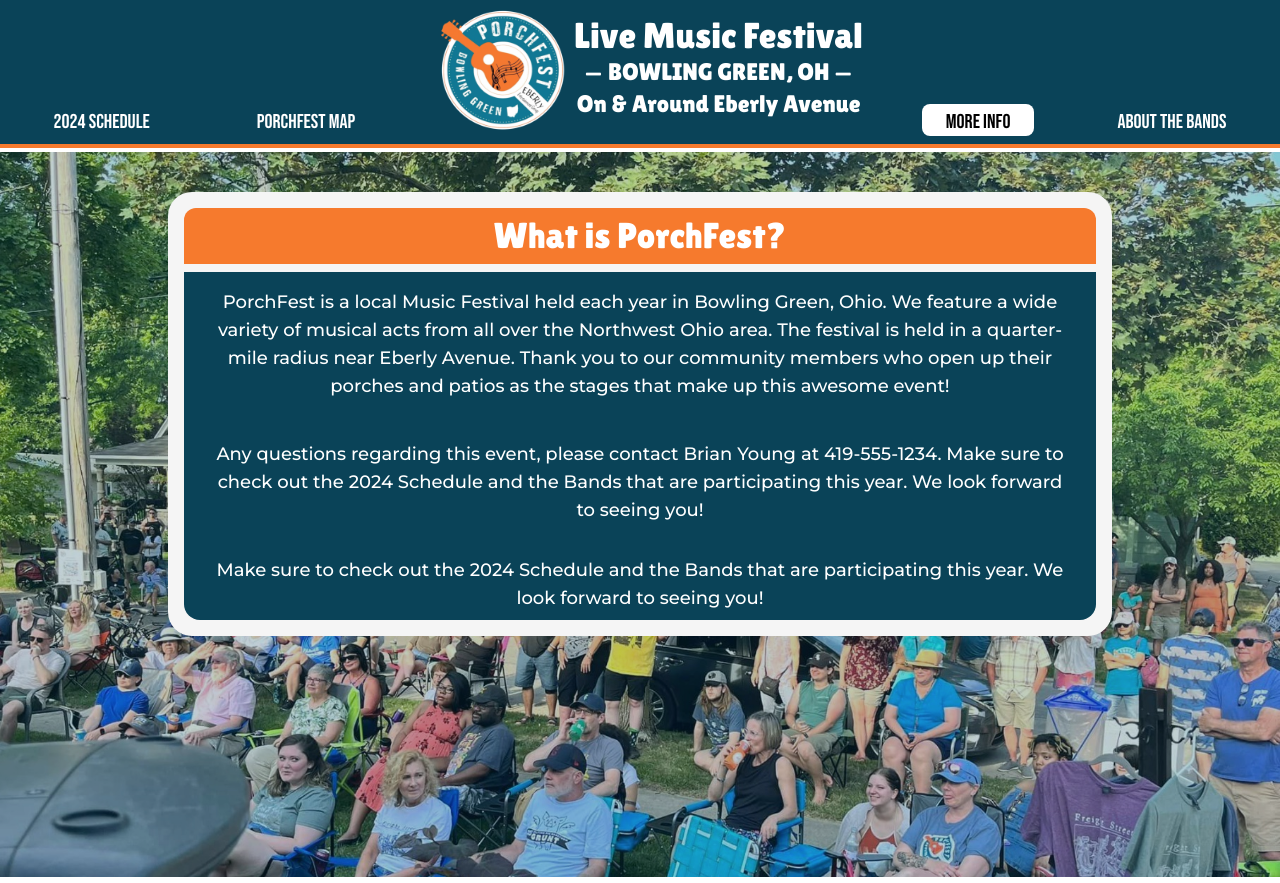
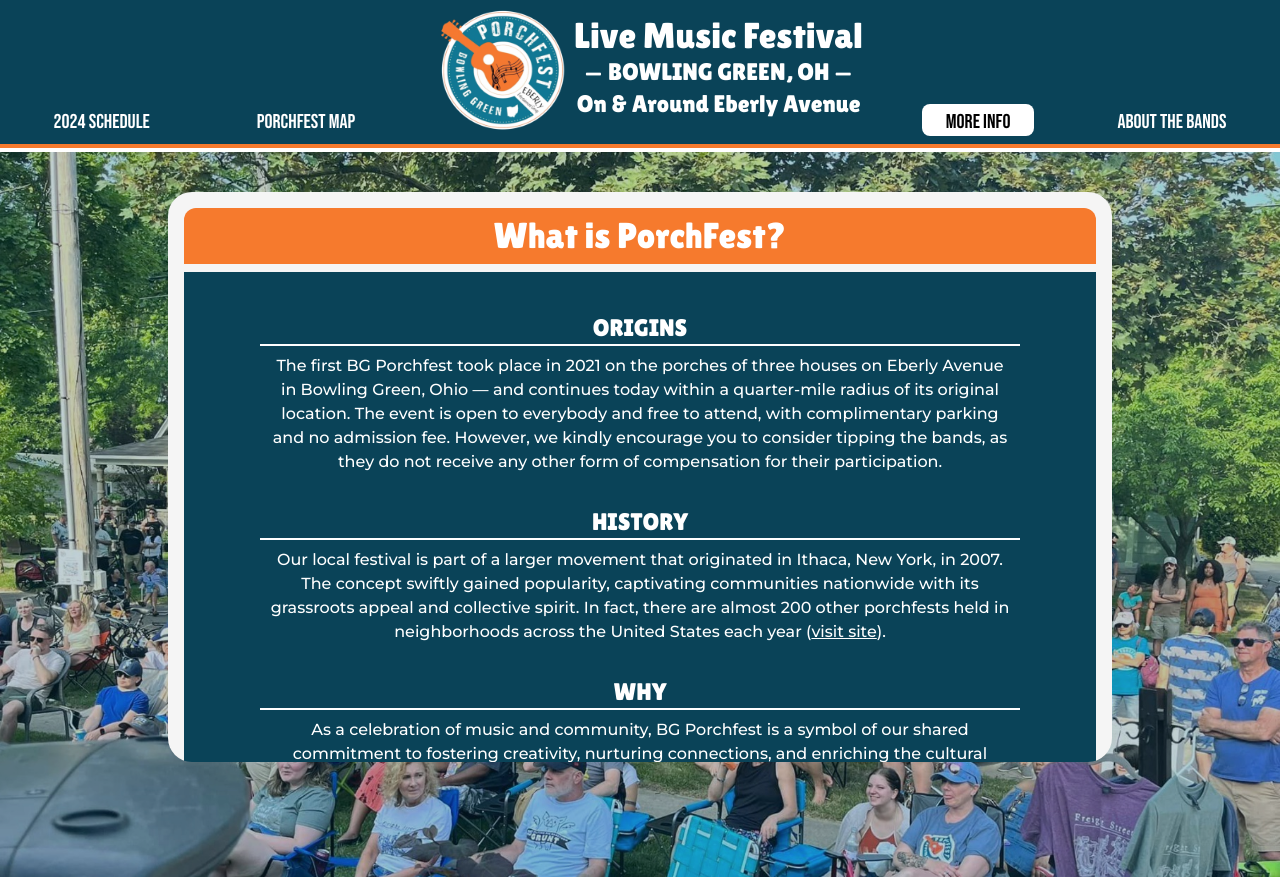
Before and after one commit to BRGuitar/porchfest-app, a Next.js app: page /home/info in a window 1280 px wide. Shown: the top 883 px of the page. Built offline with nearby package versions, Linux system fonts and the light colour scheme.

Commit message:
Updated Info page

```diff
--- a/src/app/home/about/page.tsx
+++ b/src/app/home/about/page.tsx
@@ -7,10 +7,7 @@ const montserrat = Montserrat({ weight: '500', subsets: ['latin'] });
 const lilita = Lilita_One({ weight: '400', subsets: ['latin'] });
 
 export default async function About() {
-  //const bandInfo = await fetchBands();
   const bandsOnSchedule = await fetchSchedule();
-  //let bandsOnSchedule: string[] = [];
-  //schedule.map((x) => bandsOnSchedule.push(x.band));
 
   return (
     <main className={montserrat.className + ' w-3/4 pt-10'}>
--- a/src/app/home/info/page.tsx
+++ b/src/app/home/info/page.tsx
@@ -10,7 +10,7 @@ export default function Info() {
       {/* <div className='pb-1 text-3xl drop-shadow-[3.0px_3.0px_rgba(23,37,84)] md:text-4xl lg:text-5xl'>
         More Info
       </div> */}
-      <div className='mx-2 max-h-[590px] overflow-auto rounded-3xl bg-neutral-100'>
+      <div className='mx-2 max-h-[570px] overflow-auto rounded-3xl bg-neutral-100'>
         <h4
           className={
             lilita.className +
@@ -19,23 +19,100 @@ export default function Info() {
         >
           What is PorchFest?
         </h4>
-        <div className='mx-4 mb-4 rounded-b-2xl bg-dark-blue text-white'>
-          <div className='mx-4 my-2 px-4 py-4 text-center text-lg'>
-            PorchFest is a local Music Festival held each year in Bowling Green,
-            Ohio. We feature a wide variety of musical acts from all over the
-            Northwest Ohio area. The festival is held in a quarter-mile radius
-            near Eberly Avenue. Thank you to our community members who open up
-            their porches and patios as the stages that make up this awesome
-            event!
+        <div className='mx-4 mb-4 mt-2 flex flex-col items-center rounded-b-2xl bg-dark-blue pb-4 pt-4 text-white'>
+          <div
+            className={
+              lilita.className +
+              ' mb-2 mt-6 w-5/6 border-b-2 border-b-white text-center text-2xl text-white'
+            }
+          >
+            ORIGINS
           </div>
-          <div className='mx-4 my-4 rounded-xl px-4 py-2 text-center text-lg'>
-            Any questions regarding this event, please contact Brian Young at
-            419-555-1234. Make sure to check out the 2024 Schedule and the Bands
-            that are participating this year. We look forward to seeing you!
+          <div className='w-5/6 rounded-lg p-2 pt-0 text-center text-base'>
+            The first BG Porchfest took place in 2021 on the porches of three
+            houses on Eberly Avenue in Bowling Green, Ohio — and continues today
+            within a quarter-mile radius of its original location. The event is
+            open to everybody and free to attend, with complimentary parking and
+            no admission fee. However, we kindly encourage you to consider
+            tipping the bands, as they do not receive any other form of
+            compensation for their participation.
           </div>
-          <div className='mx-4 mb-0 mt-4 rounded-xl px-4 py-2 text-center text-lg'>
-            Make sure to check out the 2024 Schedule and the Bands that are
-            participating this year. We look forward to seeing you!
+          <div
+            className={
+              lilita.className +
+              ' mb-2 mt-6 w-5/6 rounded-t-lg border-b-2 border-b-white text-center text-2xl text-white'
+            }
+          >
+            HISTORY
+          </div>
+          <div className='w-5/6 rounded-lg p-2 pt-0 text-center text-base'>
+            Our local festival is part of a larger movement that originated in
+            Ithaca, New York, in 2007. The concept swiftly gained popularity,
+            captivating communities nationwide with its grassroots appeal and
+            collective spirit. In fact, there are almost 200 other porchfests
+            held in neighborhoods across the United States each year&nbsp;(
+            <a
+              href='https://www.porchfest.org/porchfests-elsewhere/'
+              target='_blank'
+              className=' underline'
+            >
+              visit site
+            </a>
+            ).
+          </div>
+          <div
+            className={
+              lilita.className +
+              ' mb-2 mt-6 w-5/6 border-b-2 border-b-white text-center text-2xl text-white'
+            }
+          >
+            WHY
+          </div>
+          <div className='w-5/6 rounded-lg p-2 pt-0 text-center text-base'>
+            As a celebration of music and community, BG Porchfest is a symbol of
+            our shared commitment to fostering creativity, nurturing
+            connections, and enriching the cultural fabric of our neighborhood.
+            We intentionally select a diverse array of musical styles among the
+            bands performing to demonstrate how people with different tastes and
+            backgrounds can come together and unite in celebration as one
+            community.
+          </div>
+          <div
+            className={
+              lilita.className +
+              ' mb-2 mt-6 w-5/6 rounded-t-lg border-b-2 border-b-white text-center text-2xl text-white'
+            }
+          >
+            THANK YOU
+          </div>
+
+          <div className='w-5/6 rounded-lg p-2 pt-0 text-center text-base'>
+            BG Porchfest is made possible by the efforts of many dedicated
+            volunteers, including the generous homeowners who offer their
+            porches as performance spaces. The event also relies on the
+            contributions of the talented bands who perform for tips, as well as
+            the support of numerous local businesses and individuals who donate
+            their time and resources to ensure its success. Both the band
+            schedule and the list of sponsors can be found on the home page of
+            this website.
+          </div>
+          <div className='w-5/6 rounded-lg p-2 text-center text-base'>
+            We extend our heartfelt appreciation to everyone involved in making
+            BG Porchfest a reality — especially those of you who show up to
+            respectfully sit and listen to the music and enjoy each other’s
+            company. We are grateful for your presence and participation, as it
+            is your enthusiasm and support that truly make this a cherished
+            community event.
+          </div>
+          <div className='w-5/6 rounded-lg p-2 pt-8 text-center text-base'>
+            We look forward to seeing you all this year!
+          </div>
+          <div className='w-5/6 rounded-lg p-2 text-center text-base'>
+            For any inquiries, please email Brian Young at
+            brian_young3@yahoo.com
+          </div>
+          <div className='w-5/6 rounded-lg p-2 text-center text-base'>
+            - BG Porchfest Organizing Committee
           </div>
         </div>
       </div>
--- a/src/app/home/layout.tsx
+++ b/src/app/home/layout.tsx
@@ -162,8 +162,8 @@ export default function Layout({ children }: { children: React.ReactNode }) {
             </div>
             <div className='flex h-2 bg-white'></div>
             <div className='flex min-h-32 flex-col items-center justify-center bg-gray-300 text-dark-blue'>
-              <h5>Questions? Contact Us!</h5>
-              <h5>porchfest@gmail.com | 419 575 1234</h5>
+              <h5>Any Questions? Shoot us an Email!</h5>
+              <h5>brian_young3@yahoo.com</h5>
               <Link href='/admin'>Admin Page</Link>
             </div>
             <div className='flex h-2 bg-white'></div>
--- a/src/app/home/map/page.tsx
+++ b/src/app/home/map/page.tsx
@@ -10,9 +10,6 @@ const lilita = Lilita_One({ weight: '400', subsets: ['latin'] });
 export default function Map() {
   return (
     <main className={montserrat.className + ' w-3/4 pt-12'}>
-      {/* <div className='pb-1 text-3xl drop-shadow-[3.0px_3.0px_rgba(23,37,84)] md:text-4xl lg:text-5xl'>
-        More Info
-      </div> */}
       <div className='mx-2 overflow-auto rounded-3xl bg-white'>
         <h6
           className={
@@ -25,7 +22,7 @@ export default function Map() {
         <Link href={mapImg.src} target='_blank'>
           <Image
             src={mapImg}
-            className='m-auto rounded-2xl p-4'
+            className='m-auto rounded-2xl px-4 py-2'
             quality={100}
             alt='PorchFest Facebook Screenshot'
           />
--- a/src/app/home/schedule/page.tsx
+++ b/src/app/home/schedule/page.tsx
@@ -5,7 +5,7 @@ export default async function Schedule() {
   const schedule = await fetchSchedule();
   return (
     <main className='w-fit pt-10'>
-      <div className='mx-2 max-h-[590px] overflow-auto rounded-3xl bg-neutral-200'>
+      <div className='mx-2 max-h-[570px] overflow-auto rounded-3xl bg-neutral-200'>
         <h4 className='mx-4 mb-1 mt-4 rounded-t-xl border-b-4 border-base-orange bg-base-orange pt-2 text-center text-3xl text-white'>
           Saturday, June 8th
         </h4>
--- a/src/app/ui/Schedule.tsx
+++ b/src/app/ui/Schedule.tsx
@@ -22,13 +22,13 @@ export default async function ScheduleCards({ adminMode, schedule }) {
   return schedule.map((item: any, index) => {
     return (
       <tr key={index}>
-        <td className='rounded-l-xl bg-white px-3 py-2 text-base text-black'>
-          <div className='flex flex-row'>
+        <td className='rounded-l-xl bg-white px-2 py-1 text-base text-black'>
+          <div className='flex flex-col'>
             <div className=''>
-              {item.starttime.toLocaleTimeString().replace(':00', '') + '-'}
-            </div>
-            {/* <div className='text-center text-xs'>-</div> */}
-            <div className=''>
+              {item.starttime
+                .toLocaleTimeString()
+                .replace(':00', '')
+                .replace(' PM', '') + ' - '}
               {item.endtime.toLocaleTimeString().replace(':00', '')}
             </div>
           </div>
@@ -42,7 +42,7 @@ export default async function ScheduleCards({ adminMode, schedule }) {
               {item.band}
             </Link>
           ) : (
-            <span>{item.band}</span>
+            <div>{item.band}</div>
           )}
         </td>
         <td className='rounded-r-md border-b-2 border-white bg-dark-blue px-4 py-2 text-right text-base text-white'>
```
Also changed, not shown: src/app/home/page.tsx (+0 -9 lines).
